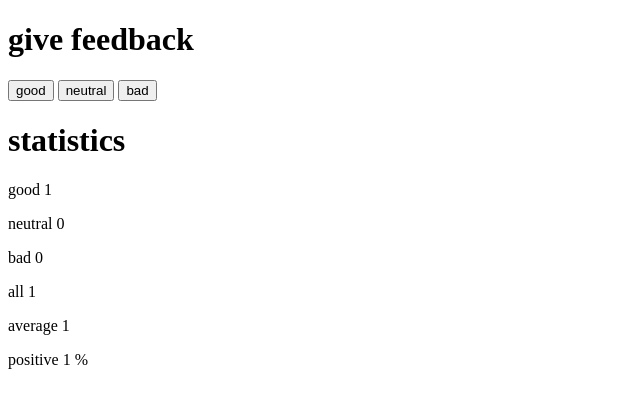
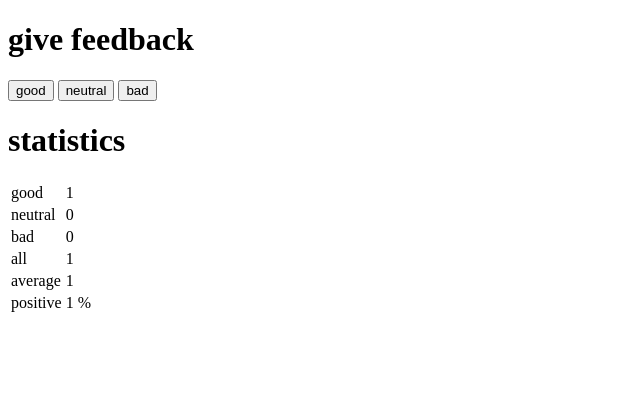
Before and after one commit to lehtotomi/palautusRepositorio, a React (Create React App) app in the folder osa1/unicafe/: page / in a window 1280 px wide. Both pictures are taken after a click on the button "good". Shown: the top 408 px of the page, without its empty margins (0-640 px from the left). Built offline with nearby package versions, Linux system fonts and the light colour scheme.

Commit message:
1.11 changes

```diff
--- a/osa1/unicafe/src/App.js
+++ b/osa1/unicafe/src/App.js
@@ -18,11 +18,14 @@ const Button = (props) => (
   </>
 )
 
+
+
 const StatisticLine = (props) => {
   return (
-    <p>
-      {props.name} {props.stat} {props.after}
-    </p>
+    <tr>
+      <td> {props.name} </td>
+      <td> {props.stat} {props.after} </td>
+    </tr>
   )
 }
 
@@ -45,9 +48,9 @@ const Statistics = (props) => {
     )
   } else {
     return (
-      <p>
-        No feedback given.
-      </p>
+      <tr>
+        <td> No feedback given.</td>
+      </tr>
     )
   }
 }
@@ -66,7 +69,11 @@ const App = () => {
       <Button handleClick={() => setNeutral(neutral + 1)} text='neutral'/>
       <Button handleClick={() => setBad(bad + 1)} text='bad'/>
       <Header text='statistics'/>
-      <Statistics stat1={good} stat2={neutral} stat3={bad}/>
+      <table>
+        <tbody>
+          <Statistics stat1={good} stat2={neutral} stat3={bad}/>
+        </tbody>
+      </table>
     </div>
   )
 }
```
